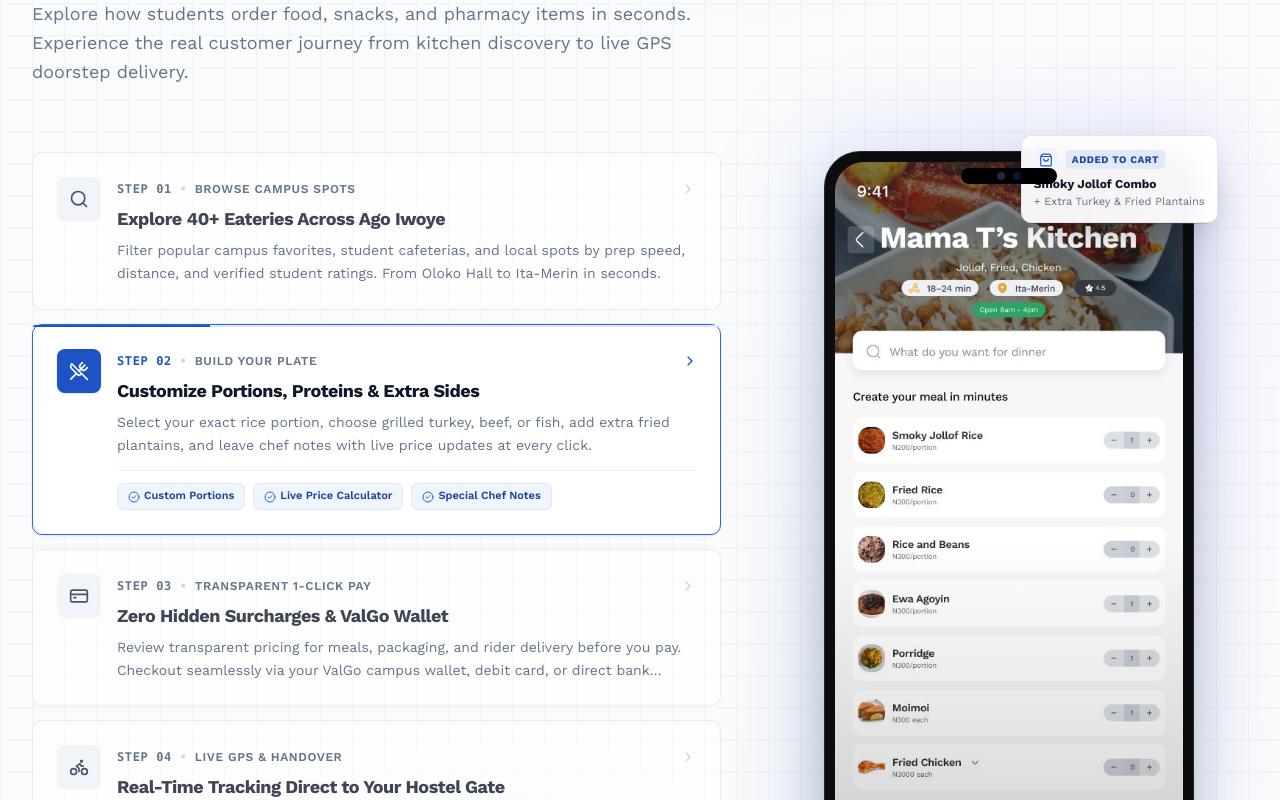
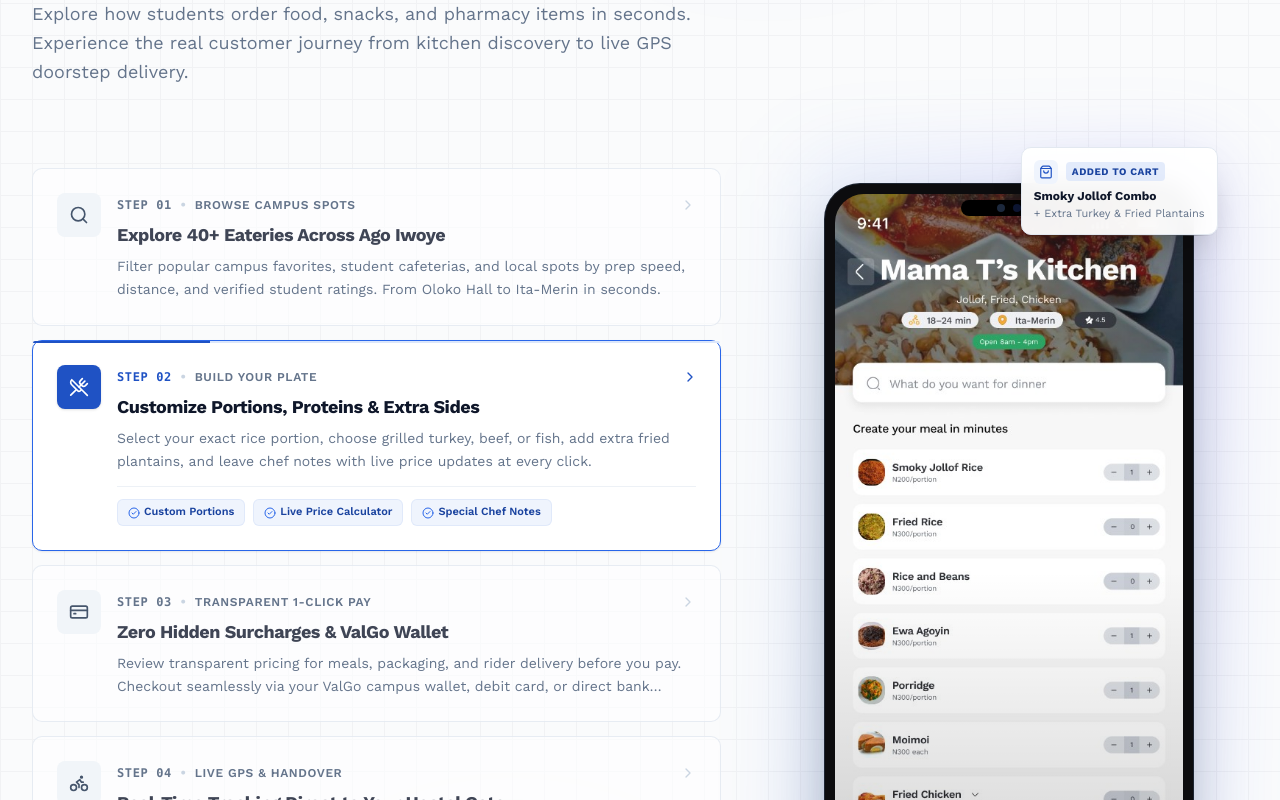
Before and after one commit to Badmantunde/valgo-landing, a Next.js app: page / in a window 1280 px wide. Shown: the part 4280-5080 px from the top of the page. Built offline with nearby package versions, Linux system fonts and the light colour scheme.

Commit message:
fix(showcase): raise floating status card to topmost layer above dynamic island

```diff
--- a/components/sections/product-showcase.tsx
+++ b/components/sections/product-showcase.tsx
@@ -287,7 +287,7 @@
           </div>
 
           {/* Right Column: Elevated Modern Smartphone Stage */}
-          <div className="lg:col-span-5 flex justify-center">
+          <div className="lg:col-span-5 flex justify-center pt-6 sm:pt-8">
             <div className="relative w-full max-w-[340px] sm:max-w-[370px]">
               {/* Radial Backdrop Glow */}
               <div
@@ -295,7 +295,7 @@
                 aria-hidden="true"
               />
 
-              {/* Dynamic Floating Badge 1 (Top-Right Orbit) */}
+              {/* Dynamic Floating Badge 1 (Topmost Orbit) */}
               <AnimatePresence mode="wait">
                 <motion.div
                   key={activeStep.id + "-float-top"}
@@ -303,7 +303,7 @@
                   animate={{ opacity: 1, y: 0, scale: 1 }}
                   exit={{ opacity: 0, y: 10, scale: 0.95 }}
                   transition={{ duration: 0.35, ease: [0.22, 1, 0.36, 1] }}
-                  className="absolute -top-4 -right-2 sm:-right-6 z-20 rounded-xl border border-border bg-white/95 backdrop-blur-md p-3 shadow-float max-w-[210px]"
+                  className="absolute -top-7 sm:-top-9 -right-2 sm:-right-6 z-50 rounded-xl border border-border bg-white/95 backdrop-blur-md p-3 shadow-float max-w-[210px]"
                 >
                   <div className="flex items-center gap-2 mb-1">
                     <div className="flex h-6 w-6 shrink-0 items-center justify-center rounded-md bg-blue-50 text-blue-600">
```
